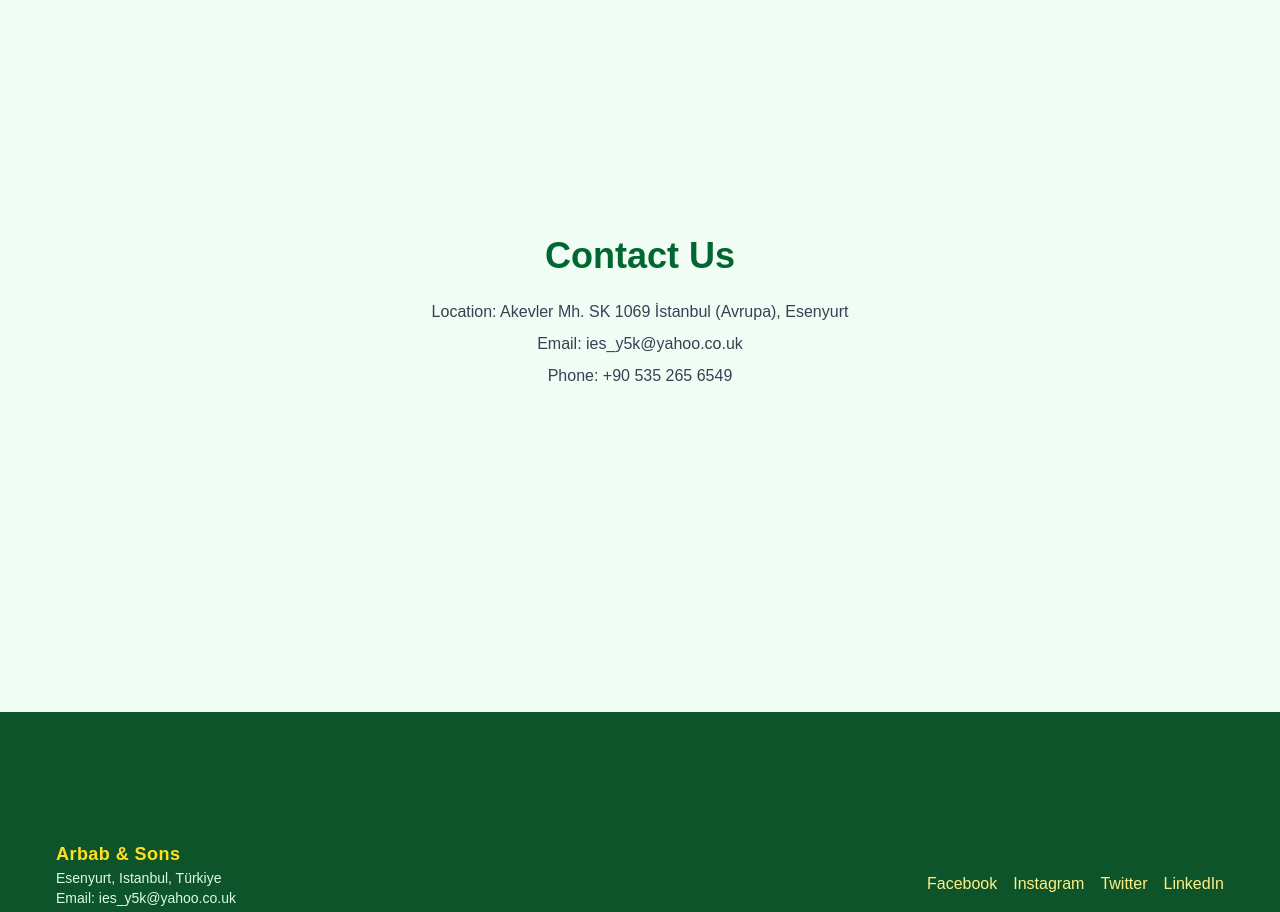
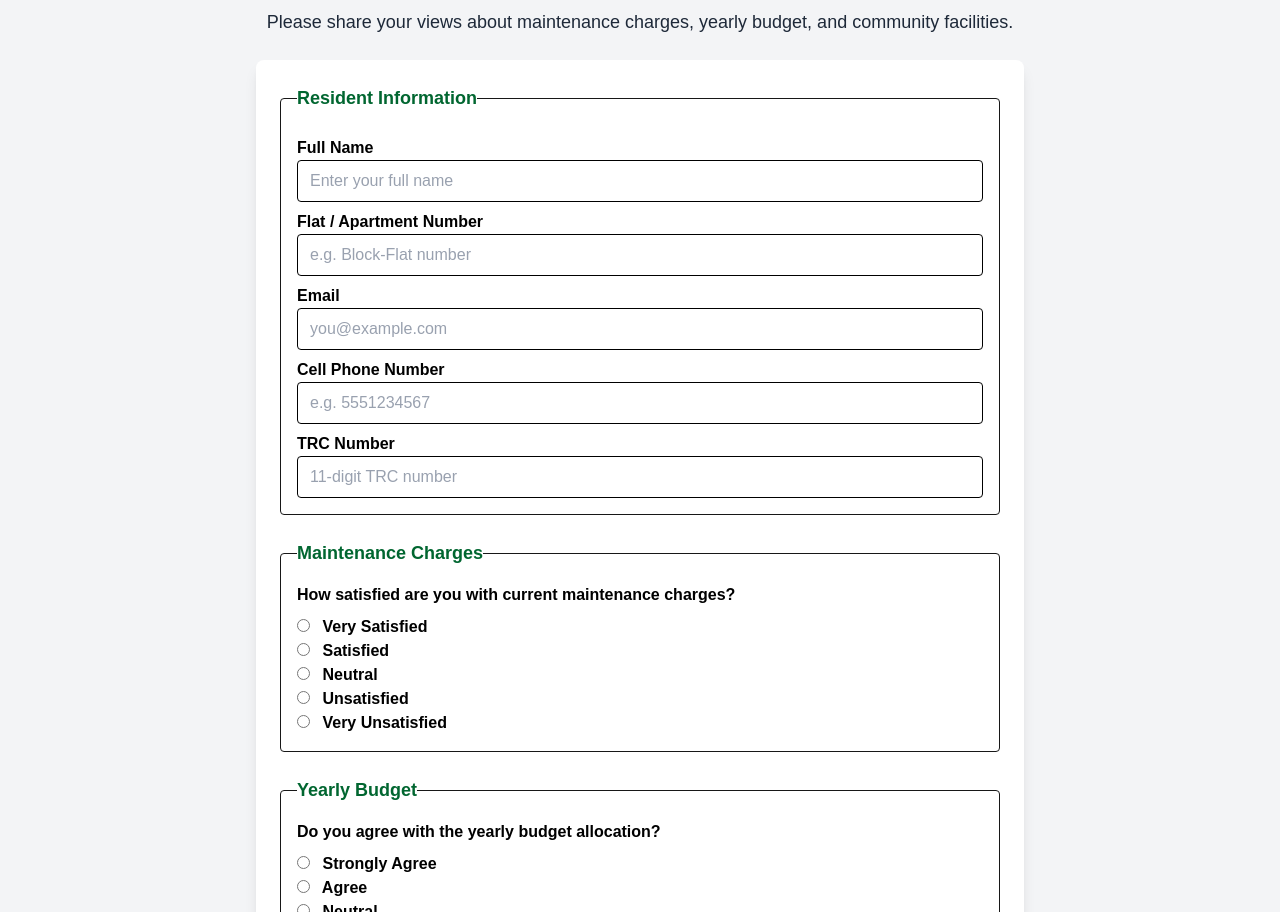
Before and after one commit to amijaz786/arbab-sons, a Next.js app: page /contact in a window 1280 px wide. Shown: the part 560-1472 px from the top of the page. Built offline with nearby package versions, Linux system fonts and the light colour scheme.

Commit message:
Update survey form and dependencies

```diff
--- a/app/contact/page.tsx
+++ b/app/contact/page.tsx
@@ -1,10 +1,180 @@
-export default function Contact() {
+"use client";
+import { useState } from "react";
+import jsPDF from "jspdf";
+
+export default function SocietySurvey() {
+  const [submitted, setSubmitted] = useState(false);
+  const [formData, setFormData] = useState({});
+
+  const handleChange = (e) => {
+    setFormData({ ...formData, [e.target.name]: e.target.value });
+  };
+
+  const handleSubmit = (e) => {
+    e.preventDefault();
+    setSubmitted(true);
+  };
+
+  const explanations = {
+    "Disagree": "I disagree with the current management to continue.",
+    "Strongly Disagree": "I strongly do not agree with this decision.",
+    "Unsatisfied": "I am unsatisfied with the current service.",
+    "Very Unsatisfied": "I am very unsatisfied with the current service.",
+    "Neutral": "I feel neutral about this matter.",
+    "Agree": "I agree with this decision.",
+    "Strongly Agree": "I strongly agree with this decision.",
+    "Yes": "Yes, I have participated.",
+    "No": "No, I have not participated.",
+    "Very Satisfied": "I am very satisfied with this service.",
+    "Satisfied": "I am satisfied with this service.",
+    "1": "Very Poor (1 star).",
+    "2": "Poor (2 stars).",
+    "3": "Average (3 stars).",
+    "4": "Good (4 stars).",
+    "5": "Excellent (5 stars)."
+  };
+
+  const downloadPDF = () => {
+    const doc = new jsPDF();
+    doc.setFontSize(14);
+    doc.text("Society Survey Form - Response Summary", 20, 20);
+
+    let y = 40;
+    Object.entries(formData).forEach(([key, value]) => {
+      const detail = explanations[value] || value;
+      doc.text(`${key}: ${detail}`, 20, y);
+      y += 10;
+    });
+
+    doc.save("Survey_Response.pdf");
+  };
+
+  if (submitted) {
+    return (
+      <main className="min-h-screen flex flex-col items-center justify-center bg-green-50 px-6 py-10">
+        <h1 className="text-3xl font-bold text-green-800 mb-4">✅ Thank you for your feedback!</h1>
+        <p className="text-gray-700 text-lg mb-6">
+          Your responses have been recorded. You can download a summary below.
+        </p>
+        <button
+          onClick={downloadPDF}
+          className="bg-green-700 text-white font-bold py-2 px-4 rounded hover:bg-green-800"
+        >
+          Download PDF Summary
+        </button>
+      </main>
+    );
+  }
+
   return (
-    <main className="min-h-screen flex flex-col items-center justify-center bg-green-50 px-6">
-      <h1 className="text-4xl font-bold text-green-800 mb-6">Contact Us</h1>
-      <p className="text-gray-700 mb-2">Location: Akevler Mh. SK 1069 İstanbul (Avrupa), Esenyurt</p>
-      <p className="text-gray-700 mb-2">Email: ies_y5k@yahoo.co.uk</p>
-      <p className="text-gray-700">Phone: +90 535 265 6549</p>
+    <main className="min-h-screen flex flex-col items-center justify-center bg-gray-100 px-6 py-10">
+      <h1 className="text-4xl font-bold text-green-900 mb-4">Society Survey Form</h1>
+      <p className="text-gray-800 mb-6 text-lg">
+        Please share your views about maintenance charges, yearly budget, and community facilities.
+      </p>
+
+      <form onSubmit={handleSubmit} className="w-full max-w-3xl bg-white shadow-lg rounded-lg p-6 space-y-6">
+        {/* Resident Info */}
+        <fieldset className="border p-4 rounded">
+          <legend className="text-green-800 font-bold text-lg">Resident Information</legend>
+
+          <label className="block text-black font-semibold mt-2">Full Name</label>
+          <input type="text" name="Full Name" onChange={handleChange} required className="w-full border px-3 py-2 rounded text-black placeholder-gray-400" placeholder="Enter your full name" />
+
+          <label className="block text-black font-semibold mt-2">Flat / Apartment Number</label>
+          <input type="text" name="Flat Number" onChange={handleChange} required className="w-full border px-3 py-2 rounded text-black placeholder-gray-400" placeholder="e.g. Block-Flat number" />
+
+          <label className="block text-black font-semibold mt-2">Email</label>
+          <input type="email" name="Email" onChange={handleChange} required className="w-full border px-3 py-2 rounded text-black placeholder-gray-400" placeholder="you@example.com" />
+
+          <label className="block text-black font-semibold mt-2">Cell Phone Number</label>
+          <input type="tel" name="Cell Phone" onChange={handleChange} pattern="[0-9]{10,15}" required className="w-full border px-3 py-2 rounded text-black placeholder-gray-400" placeholder="e.g. 5551234567" />
+
+          <label className="block text-black font-semibold mt-2">TRC Number</label>
+          <input type="text" name="TRC Number" onChange={handleChange} pattern="[0-9]{11}" required className="w-full border px-3 py-2 rounded text-black placeholder-gray-400" placeholder="11-digit TRC number" />
+        </fieldset>
+
+        {/* Maintenance Charges */}
+        <fieldset className="border p-4 rounded">
+          <legend className="text-green-800 font-bold text-lg">Maintenance Charges</legend>
+          <p className="text-black font-semibold mb-2">How satisfied are you with current maintenance charges?</p>
+          {["Very Satisfied","Satisfied","Neutral","Unsatisfied","Very Unsatisfied"].map(opt => (
+            <label key={opt} className="block text-black font-bold">
+              <input type="radio" name="Maintenance Charges" value={opt} onChange={handleChange} className="mr-2" required /> {opt}
+            </label>
+          ))}
+        </fieldset>
+
+        {/* Budget */}
+        <fieldset className="border p-4 rounded">
+          <legend className="text-green-800 font-bold text-lg">Yearly Budget</legend>
+          <p className="text-black font-semibold mb-2">Do you agree with the yearly budget allocation?</p>
+          {["Strongly Agree","Agree","Neutral","Disagree","Strongly Disagree"].map(opt => (
+            <label key={opt} className="block text-black font-bold">
+              <input type="radio" name="Yearly Budget" value={opt} onChange={handleChange} className="mr-2" required /> {opt}
+            </label>
+          ))}
+        </fieldset>
+
+        {/* Governance */}
+        <fieldset className="border p-4 rounded">
+          <legend className="text-green-800 font-bold text-lg">Governance & Participation</legend>
+
+          <p className="text-black font-semibold">Have you ever been invited for a meeting?</p>
+          <label className="block text-black font-bold">
+            <input type="radio" name="Invited Meeting" value="Yes" onChange={handleChange} className="mr-2" required /> Yes
+          </label>
+          <label className="block text-black font-bold">
+            <input type="radio" name="Invited Meeting" value="No" onChange={handleChange} className="mr-2" /> No
+          </label>
+
+          <p className="text-black font-semibold mt-3">Have you voted for the selection of management?</p>
+          <label className="block text-black font-bold">
+            <input type="radio" name="Voted Management" value="Yes" onChange={handleChange} className="mr-2" required /> Yes
+          </label>
+          <label className="block text-black font-bold">
+            <input type="radio" name="Voted Management" value="No" onChange={handleChange} className="mr-2" /> No
+          </label>
+
+          <p className="text-black font-semibold mt-3">Are you satisfied with the water bill charges?</p>
+          {["Very Satisfied","Satisfied","Neutral","Unsatisfied","Very Unsatisfied"].map(opt => (
+            <label key={opt} className="block text-black font-bold">
+              <input type="radio" name="Water Charges" value={opt} onChange={handleChange} className="mr-2" required /> {opt}
+            </label>
+          ))}
+
+          <p className="text-black font-semibold mt-3">Do you agree with the current management to continue?</p>
+          {["Strongly Agree","Agree","Neutral","Disagree","Strongly Disagree"].map(opt => (
+            <label key={opt} className="block text-black font-bold">
+              <input type="radio" name="Continue Management" value={opt} onChange={handleChange} className="mr-2" required /> {opt}
+            </label>
+          ))}
+	</fieldset>
+
+        {/* Facilities with Star Ratings */}
+        <fieldset className="border p-4 rounded">
+          <legend className="text-green-800 font-bold text-lg">Community Facilities</legend>
+          {["Security Services","Cleanliness","Parking Facilities"].map(facility => (
+            <div key={facility} className="mb-4">
+              <p className="text-black font-semibold">{facility}</p>
+              {[1,2,3,4,5].map(star => (
+                <label key={star} className="mr-2 text-yellow-500 font-bold">
+                  <input type="radio" name={facility} value={star} onChange={handleChange} className="hidden" required /> ⭐
+                </label>
+              ))}
+            </div>
+          ))}
+        </fieldset>
+
+        {/* Comments */}
+        <label className="block text-black font-semibold">Other Suggestions or Comments</label>
+        <textarea name="Comments" onChange={handleChange} rows="4" className="w-full border px-3 py-2 rounded"></textarea>
+
+        {/* Submit */}
+        <button type="submit" className="bg-green-700 text-white font-bold py-2 px-4 rounded hover:bg-green-800">
+          Submit Survey
+        </button>
+      </form>
     </main>
   );
 }
--- a/package.json
+++ b/package.json
@@ -9,6 +9,8 @@
     "lint": "eslint"
   },
   "dependencies": {
+    "@formspree/react": "^3.0.0",
+    "jspdf": "^4.2.1",
     "next": "16.2.11",
     "react": "19.2.4",
     "react-dom": "19.2.4"
```
Also changed, not shown: 1 other file (tests, documents, lock files or other folders).
